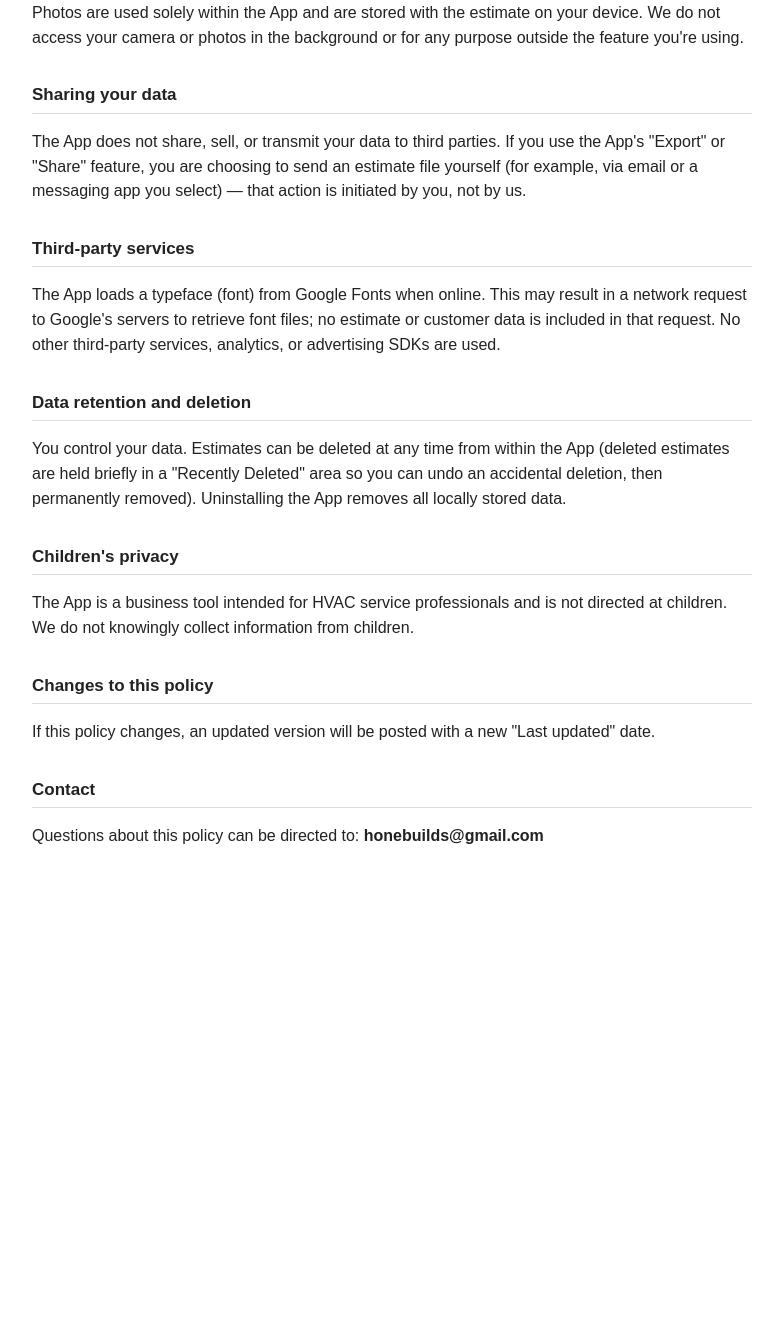
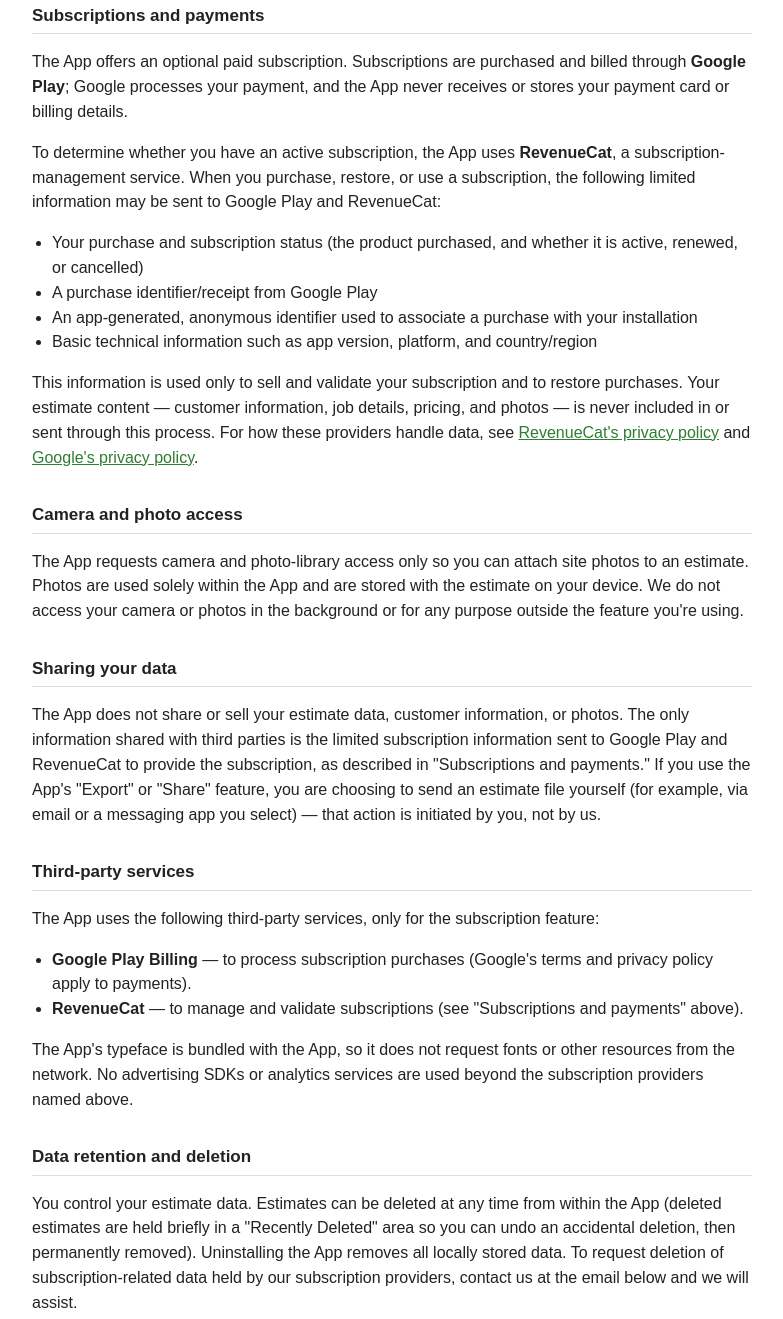
Before and after one commit to wmatt1992-afk/hone-hvac-privacy, a plain HTML site: page index.html in a window 1280 px wide. Shown: the part 881-2200 px from the top of the page, without its empty margins (248-1031 px from the left). Before the commit the page ends 1770 px from the top, so only its background shows below. Drawn offline with Linux system fonts and the light colour scheme.

Commit message:
Update index.html

```diff
--- a/index.html
+++ b/index.html
@@ -5,24 +5,26 @@
 <meta name="viewport" content="width=device-width, initial-scale=1.0">
 <title>Privacy Policy — Hone HVAC PM Estimator</title>
 <style>
-  body{font-family:Arial,Helvetica,sans-serif;max-width:720px;margin:40px auto;padding:0 20px;line-height:1.55;color:#222}
+  html{background:#ffffff}
+  body{font-family:Arial,Helvetica,sans-serif;max-width:720px;margin:40px auto;padding:0 20px;line-height:1.55;color:#222;background:#ffffff}
   h1{font-size:24px;margin-bottom:4px}
   h2{font-size:17px;margin-top:32px;border-bottom:1px solid #ddd;padding-bottom:4px}
   .updated{color:#666;font-size:14px;margin-bottom:24px}
   ul{padding-left:20px}
+  a{color:#2e7d32}
 </style>
 </head>
 <body>
 
 <h1>Privacy Policy — Hone HVAC PM Estimator</h1>
-<div class="updated">Last updated: July 9, 2026</div>
+<div class="updated">Last updated: July 17, 2026</div>
 
 <p>Hone HVAC PM Estimator ("the App") is a tool for building HVAC preventive-maintenance contract estimates. This policy explains what information the App handles and how.</p>
 
 <h2>Summary</h2>
-<p>The App does not have a server, does not create user accounts, and does not send your data anywhere. Everything you enter — customer information, equipment details, pricing, and photos — is stored only on the device you're using.</p>
+<p>Everything you enter to build an estimate — customer information, equipment details, pricing, and photos — is stored only on the device you're using. The App has no server for your estimate data and does not upload your estimates, customers, or photos to us or anyone else. The one exception is the optional paid subscription: to sell and validate a subscription, the App uses Google Play's billing system and a subscription-management service (RevenueCat), which receive limited purchase and device information described below. Your estimate content is never included in that.</p>
 
-<h2>What information the App collects</h2>
+<h2>What information you enter into the App</h2>
 <p>When you create an estimate, you may enter:</p>
 <ul>
   <li>Customer/contact information (company name, address, contact name, phone, email)</li>
@@ -38,17 +40,33 @@
   <li>Data stays on the device until you delete it, export it yourself (e.g., to send a file to a coworker), or uninstall the App.</li>
 </ul>
 
+<h2>Subscriptions and payments</h2>
+<p>The App offers an optional paid subscription. Subscriptions are purchased and billed through <strong>Google Play</strong>; Google processes your payment, and the App never receives or stores your payment card or billing details.</p>
+<p>To determine whether you have an active subscription, the App uses <strong>RevenueCat</strong>, a subscription-management service. When you purchase, restore, or use a subscription, the following limited information may be sent to Google Play and RevenueCat:</p>
+<ul>
+  <li>Your purchase and subscription status (the product purchased, and whether it is active, renewed, or cancelled)</li>
+  <li>A purchase identifier/receipt from Google Play</li>
+  <li>An app-generated, anonymous identifier used to associate a purchase with your installation</li>
+  <li>Basic technical information such as app version, platform, and country/region</li>
+</ul>
+<p>This information is used only to sell and validate your subscription and to restore purchases. Your estimate content — customer information, job details, pricing, and photos — is never included in or sent through this process. For how these providers handle data, see <a href="https://www.revenuecat.com/privacy" rel="noopener" target="_blank">RevenueCat's privacy policy</a> and <a href="https://policies.google.com/privacy" rel="noopener" target="_blank">Google's privacy policy</a>.</p>
+
 <h2>Camera and photo access</h2>
 <p>The App requests camera and photo-library access only so you can attach site photos to an estimate. Photos are used solely within the App and are stored with the estimate on your device. We do not access your camera or photos in the background or for any purpose outside the feature you're using.</p>
 
 <h2>Sharing your data</h2>
-<p>The App does not share, sell, or transmit your data to third parties. If you use the App's "Export" or "Share" feature, you are choosing to send an estimate file yourself (for example, via email or a messaging app you select) — that action is initiated by you, not by us.</p>
+<p>The App does not share or sell your estimate data, customer information, or photos. The only information shared with third parties is the limited subscription information sent to Google Play and RevenueCat to provide the subscription, as described in "Subscriptions and payments." If you use the App's "Export" or "Share" feature, you are choosing to send an estimate file yourself (for example, via email or a messaging app you select) — that action is initiated by you, not by us.</p>
 
 <h2>Third-party services</h2>
-<p>The App loads a typeface (font) from Google Fonts when online. This may result in a network request to Google's servers to retrieve font files; no estimate or customer data is included in that request. No other third-party services, analytics, or advertising SDKs are used.</p>
+<p>The App uses the following third-party services, only for the subscription feature:</p>
+<ul>
+  <li><strong>Google Play Billing</strong> — to process subscription purchases (Google's terms and privacy policy apply to payments).</li>
+  <li><strong>RevenueCat</strong> — to manage and validate subscriptions (see "Subscriptions and payments" above).</li>
+</ul>
+<p>The App's typeface is bundled with the App, so it does not request fonts or other resources from the network. No advertising SDKs or analytics services are used beyond the subscription providers named above.</p>
 
 <h2>Data retention and deletion</h2>
-<p>You control your data. Estimates can be deleted at any time from within the App (deleted estimates are held briefly in a "Recently Deleted" area so you can undo an accidental deletion, then permanently removed). Uninstalling the App removes all locally stored data.</p>
+<p>You control your estimate data. Estimates can be deleted at any time from within the App (deleted estimates are held briefly in a "Recently Deleted" area so you can undo an accidental deletion, then permanently removed). Uninstalling the App removes all locally stored data. To request deletion of subscription-related data held by our subscription providers, contact us at the email below and we will assist.</p>
 
 <h2>Children's privacy</h2>
 <p>The App is a business tool intended for HVAC service professionals and is not directed at children. We do not knowingly collect information from children.</p>
@@ -57,8 +75,9 @@
 <p>If this policy changes, an updated version will be posted with a new "Last updated" date.</p>
 
 <h2>Contact</h2>
-<p>Questions about this policy can be directed to: <strong>honebuilds@gmail.com</strong></p>
+<p>Questions about this policy, or requests to delete subscription data, can be directed to: <strong>honebuilds@gmail.com</strong></p>
+
+<p style="margin-top:32px;color:#888;font-size:13px">&copy; 2026 Hone HVAC PM Estimator. All rights reserved.</p>
 
 </body>
 </html>
-<!-- GitHub Pages rebuild -->
```
